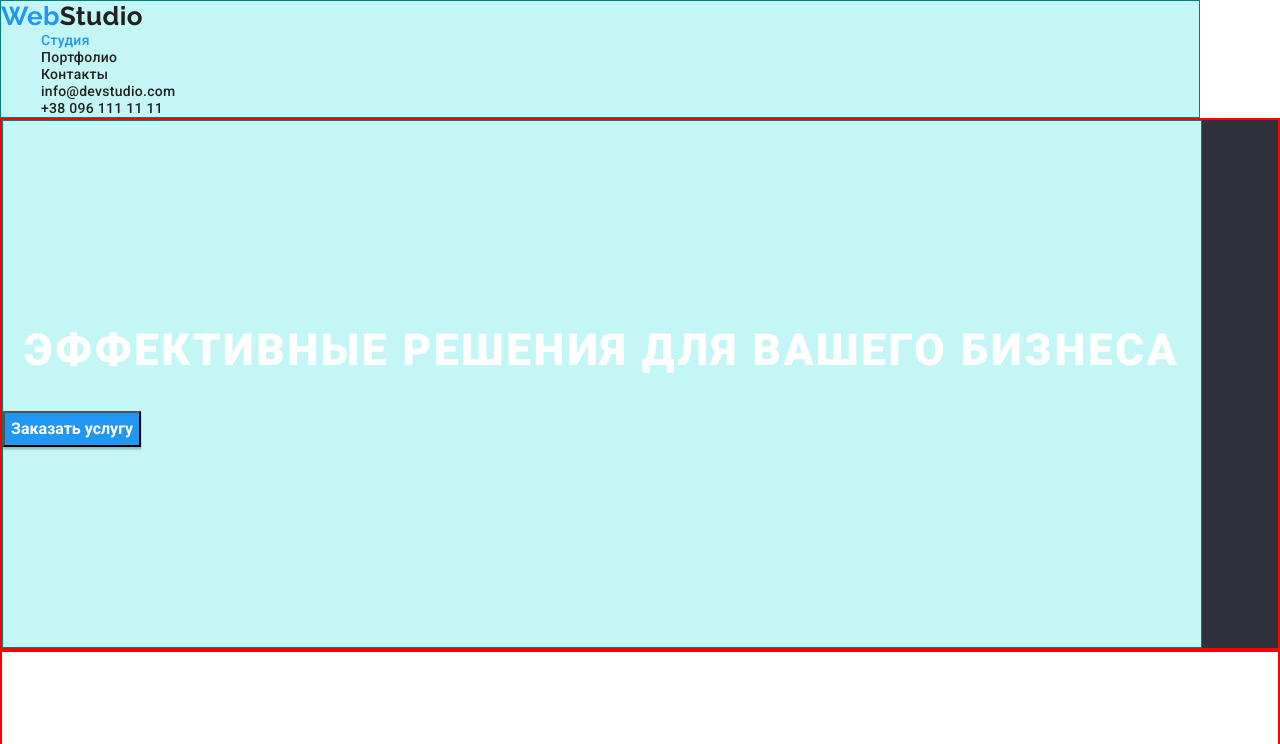
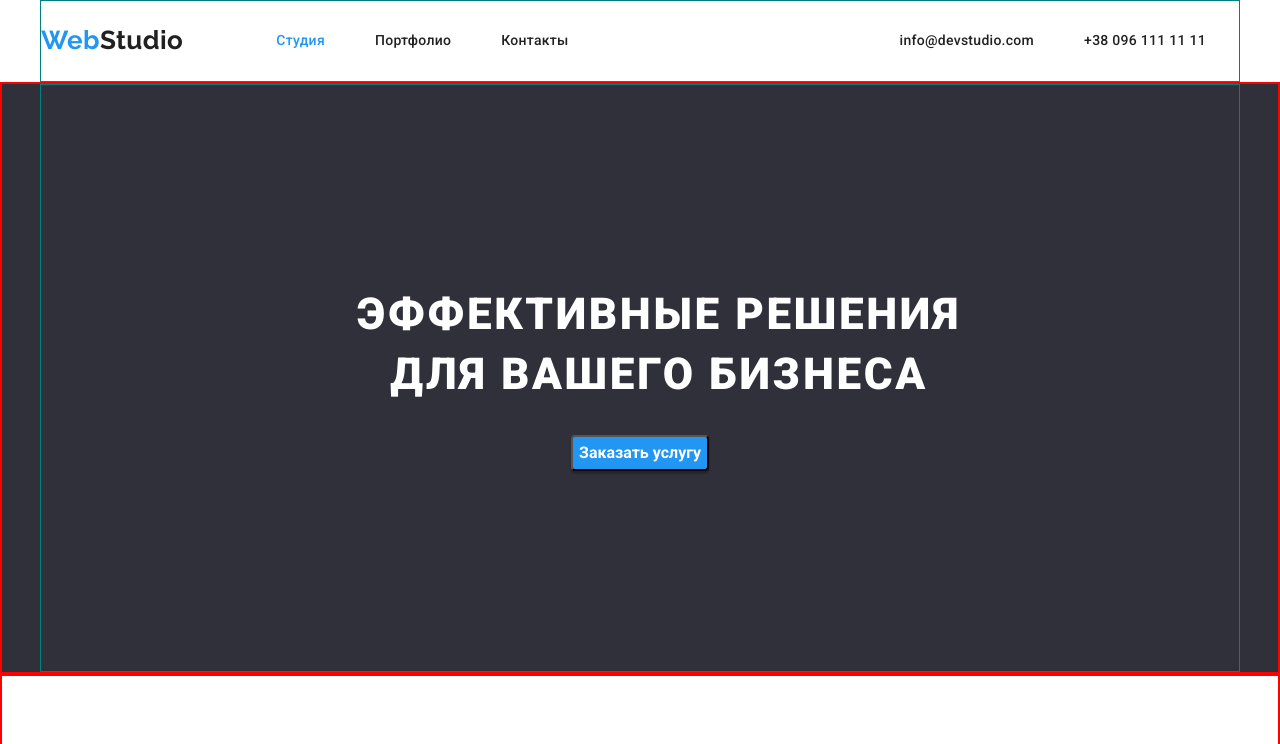
Before and after one commit to Olevova/goit-markup-hw-08, a plain HTML site: page index.html in a window 1280 px wide. Shown: the top 744 px of the page. Drawn offline with nearby package versions, Linux system fonts and the light colour scheme.

Commit message:
HW-3
Made Header and hero

```diff
--- a/css/styles.css
+++ b/css/styles.css
@@ -43,8 +43,11 @@ padding-top: 0px;
 }
  .container {
     width: 1200px;
-    background-color: rgb(197, 246, 246);
+    /* background-color: rgb(197, 246, 246); */
     border: 1px solid teal;
+    margin-left: auto;
+    margin-right: auto;
+
  }
 
 a, button {
@@ -61,6 +64,7 @@ h1,h2,h3,ul{
     padding-bottom: 0px;
     padding-top: 0px;
     margin: 0px;
+    padding-left: 0px;
 }
 /* #757575 текст основний */
 /* #212121 текст заголовки */
@@ -85,11 +89,45 @@ h1,h2,h3,ul{
 
 .logo > span {
     color: var(--title-text-color);
+    display:inline-block;
 }
 
 footer > .logo > span {
-color: var(--background-color);
+    color: var(--background-color);
 }
+
+.flex{
+    display: flex;
+    align-items: center;
+}
+
+.nav-menu {
+    display:flex;
+    align-items: center;
+    padding-left: 93px;
+
+}
+.nav-menu>li:not(:last-child){
+
+    padding-right: 50px;
+}
+
+.nav {
+    display: flex;
+    align-items: center;
+    margin-top: 24px;
+    margin-bottom: 25px;
+    margin-right: 331px;
+
+}
+.nav-auth{
+    display: flex;
+    align-items: center;
+}
+.nav-auth > li:not(:last-child){
+    padding-right: 50px;
+}
+
 /* приміняємо стилі до посилань в шапці, окрім пошти та телефону */
 .nav-link {
     font-family: 'Roboto';
@@ -139,8 +177,8 @@ color: var(--background-color);
     letter-spacing: 0.06em;
     text-transform: uppercase;
     color: var(--background-color);
-    margin-top: 200px;
-    margin-bottom: 30px;
+    margin: 200px 270px 30px 270px;
+    width: 696px;
 }
 
 .slogan-button {
@@ -150,6 +188,13 @@ color: var(--background-color);
     font-size: 16px;
     line-height: 1.88;
     margin-bottom: 200px;
+    border-radius: 4px;
+    display: block;
+    margin-left: auto;
+    margin-right: auto;
+
+
+
     /* background-color: var(--accent-text-color);
     color: var(--background-color); приміняємо другий клас active*/
 }
--- a/index.html
+++ b/index.html
@@ -18,7 +18,7 @@
     <!--Заголовок сайту що містить посилання на головну сторінку, навігацію з списком,
         та список з телефоном та електроною поштою-->
         <header>
-        <div class="container">
+        <div class="container flex">
         <nav class="nav">
             <a class="logo" href="/">Web<span>Studio</span></a>
          <ul class="nav-menu">
```
Also changed, not shown: portfolio.html (+3 -2 lines).
